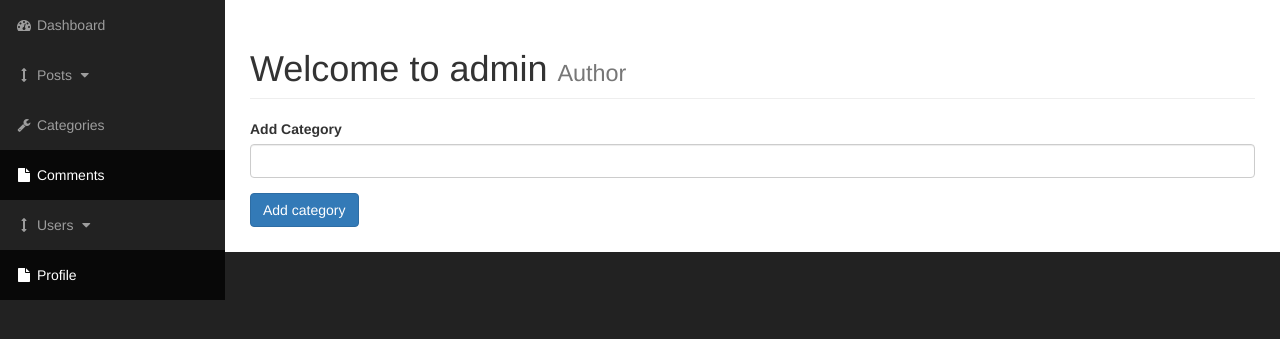
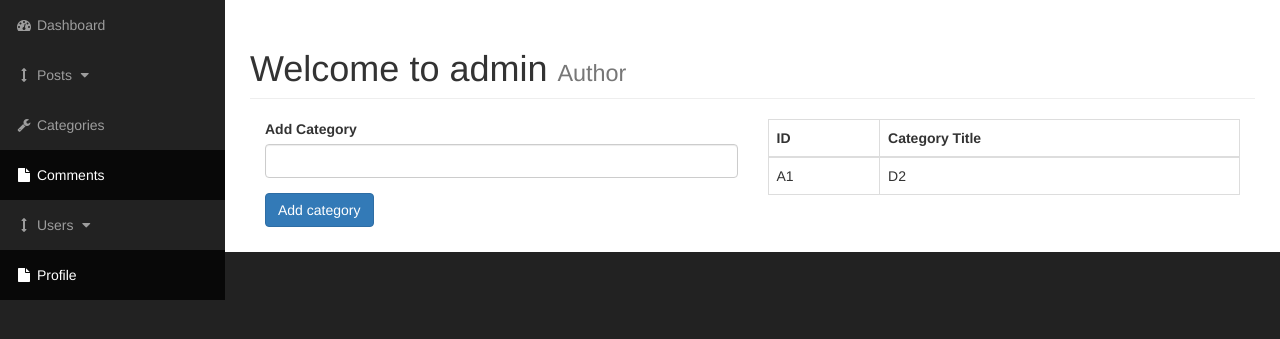
Before and after one commit to wilson1234567891962/CMS, a PHP site: page /admin/categories.php in a window 1280 px wide. Shown: the part 51-390 px from the top of the page. Run offline with PHP 8.4, Linux system fonts and the light colour scheme.

Commit message:
Displaying data in category page

```diff
--- a/admin/categories.php
+++ b/admin/categories.php
@@ -25,7 +25,9 @@
                             <small>Author</small>
                         </h1>
 
-                        <div class="col-x6">
+
+
+                       <div class="col-xs-6">
 
                             <form action="" method="post">
                                <div class="form-group">
@@ -39,19 +41,42 @@
                                 </div>
                             </form>
 
+                        </div> <!-- Add Category Form -->
+
+                        <div class="col-xs-6">
+
+                         <table class="table table-bordered table-hover">
+                             <thread>
+                                 <tr>
+                                     <th>ID</th>
+                                     <th>Category Title</th>
+                                 </tr>
+                             </thread>
+                             <tbody>
+                                 <tr>
+                                     <td>A1</td>
+                                     <td>D2</td>
+                                 </tr>
+                             </tbody>
+
+                         </table>
+
+
                         </div>
 
 
 
+                    </div>
+
+
+                </div>
+                <!-- /.row -->
 
 
 
-                    </div>
-                </div>
-                <!-- /.row -->
-
             </div>
             <!-- /.container-fluid -->
+
 
         </div>
         <!-- /#page-wrapper -->
```
